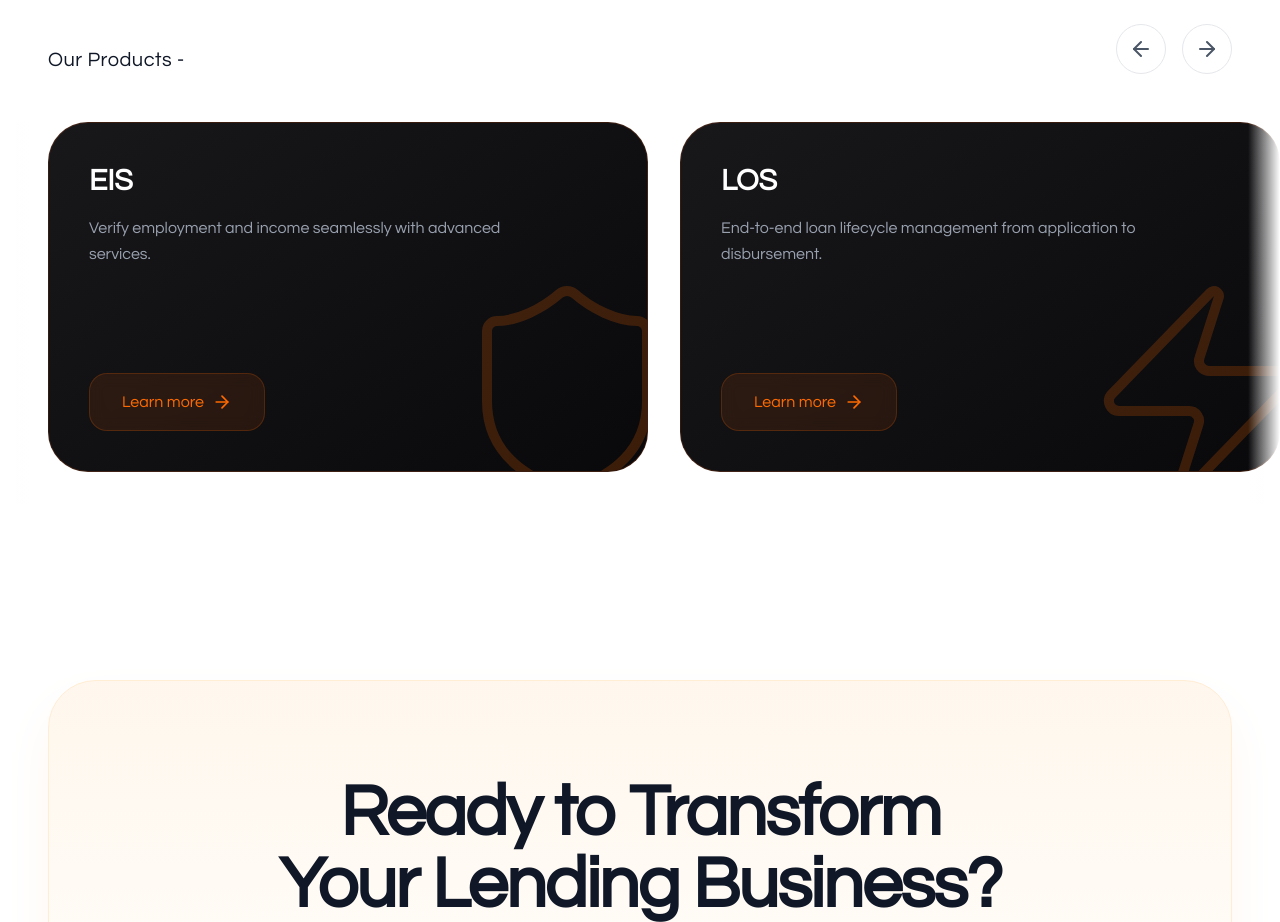
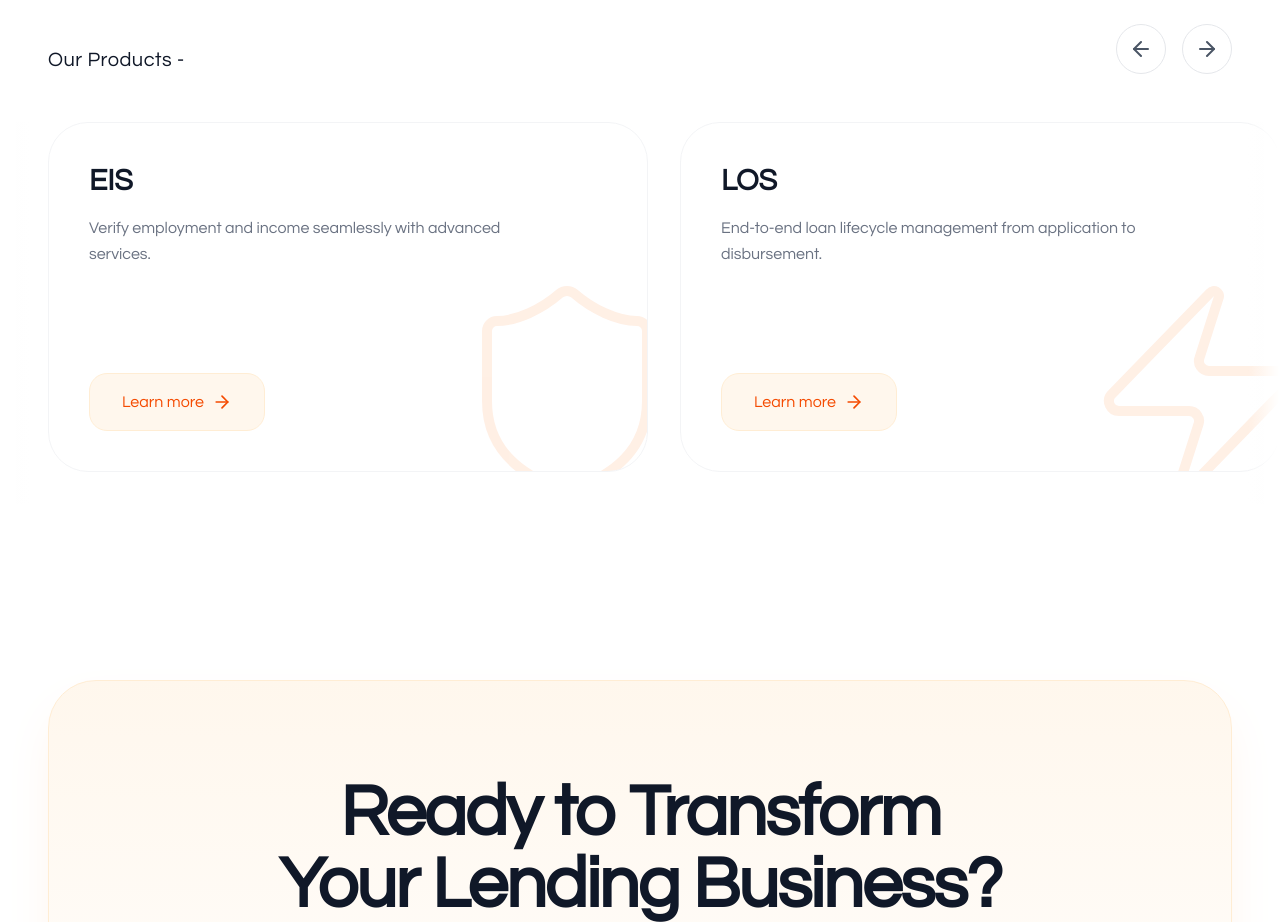
Before and after one commit to pranavadityaneti/EFunds, a Next.js app: page /B2B in a window 1280 px wide. Shown: the part 1220-2142 px from the top of the page. Built offline with nearby package versions, Linux system fonts and the light colour scheme.

Commit message:
Refactor: B2B Products Light Theme with Hover Effects

```diff
--- a/components/b2b/B2BProducts.tsx
+++ b/components/b2b/B2BProducts.tsx
@@ -1,7 +1,6 @@
 "use client";
 
 import { useRef } from "react";
-import { motion } from "framer-motion";
 import { ArrowLeft, ArrowRight, Shield, Zap, QrCode, Users, LayoutDashboard, Puzzle } from "lucide-react";
 
 interface Product {
@@ -109,39 +108,35 @@ export default function B2BProducts() {
                         {products.map((product) => (
                             <div
                                 key={product.id}
-                                className="group relative w-[550px] md:w-[600px] h-[350px] rounded-[2.5rem] overflow-hidden p-10 flex flex-col justify-between shrink-0 transition-transform hover:scale-[1.01] snap-center"
-                                style={{
-                                    background: 'linear-gradient(145deg, #18181b 0%, #09090b 100%)',
-                                    border: '1px solid rgba(234, 88, 12, 0.2)'
-                                }}
+                                className="group relative w-[550px] md:w-[600px] h-[350px] rounded-[2.5rem] overflow-hidden p-10 flex flex-col justify-between shrink-0 transition-all duration-500 snap-center border border-gray-100 bg-white hover:border-orange-500/0 hover:shadow-2xl hover:shadow-orange-500/20"
                             >
+                                {/* Hover Gradient Background */}
+                                <div className="absolute inset-0 bg-gradient-to-br from-orange-500 to-orange-600 opacity-0 group-hover:opacity-100 transition-opacity duration-500 z-0" />
+
                                 {/* Content */}
                                 <div className="relative z-10">
-                                    <h3 className="text-3xl font-semibold text-white mb-4">
+                                    <h3 className="text-3xl font-semibold text-gray-900 group-hover:text-white mb-4 transition-colors duration-300">
                                         {product.title}
                                     </h3>
-                                    <p className="text-gray-400 text-base leading-relaxed max-w-[85%] group-hover:text-gray-300 transition-colors">
+                                    <p className="text-gray-500 text-base leading-relaxed max-w-[85%] group-hover:text-white/90 transition-colors duration-300">
                                         {product.description}
                                     </p>
                                 </div>
 
                                 {/* CTA Button */}
-                                <button className="relative z-10 w-fit text-orange-500 bg-orange-500/10 hover:bg-orange-500/20 backdrop-blur-sm px-8 py-4 rounded-2xl text-base font-medium flex items-center gap-2 transition-all group-hover:pl-10 border border-orange-500/20">
+                                <button className="relative z-10 w-fit text-orange-600 bg-orange-50 group-hover:bg-white/20 group-hover:text-white group-hover:border-white/30 backdrop-blur-sm px-8 py-4 rounded-2xl text-base font-medium flex items-center gap-2 transition-all duration-300 group-hover:pl-10 border border-orange-100">
                                     {product.cta}
                                     <ArrowRight size={20} />
                                 </button>
 
                                 {/* Decorative Icon/Visual */}
-                                <div className="absolute right-[-40px] bottom-[-40px] opacity-20 group-hover:opacity-30 transition-all duration-500 group-hover:scale-110 group-hover:-rotate-12">
+                                <div className="absolute right-[-40px] bottom-[-40px] opacity-10 group-hover:opacity-20 transition-all duration-500 group-hover:scale-110 group-hover:-rotate-12 z-0">
                                     <product.icon
                                         size={240}
-                                        className="text-orange-500"
+                                        className="text-orange-500 group-hover:text-white transition-colors duration-500"
                                         strokeWidth={1}
                                     />
                                 </div>
-
-                                {/* Inner Shine Effect */}
-                                <div className="absolute inset-0 bg-gradient-to-br from-orange-500/10 to-transparent opacity-0 group-hover:opacity-100 transition-opacity duration-500 pointer-events-none" />
                             </div>
                         ))}
                     </div>
```
